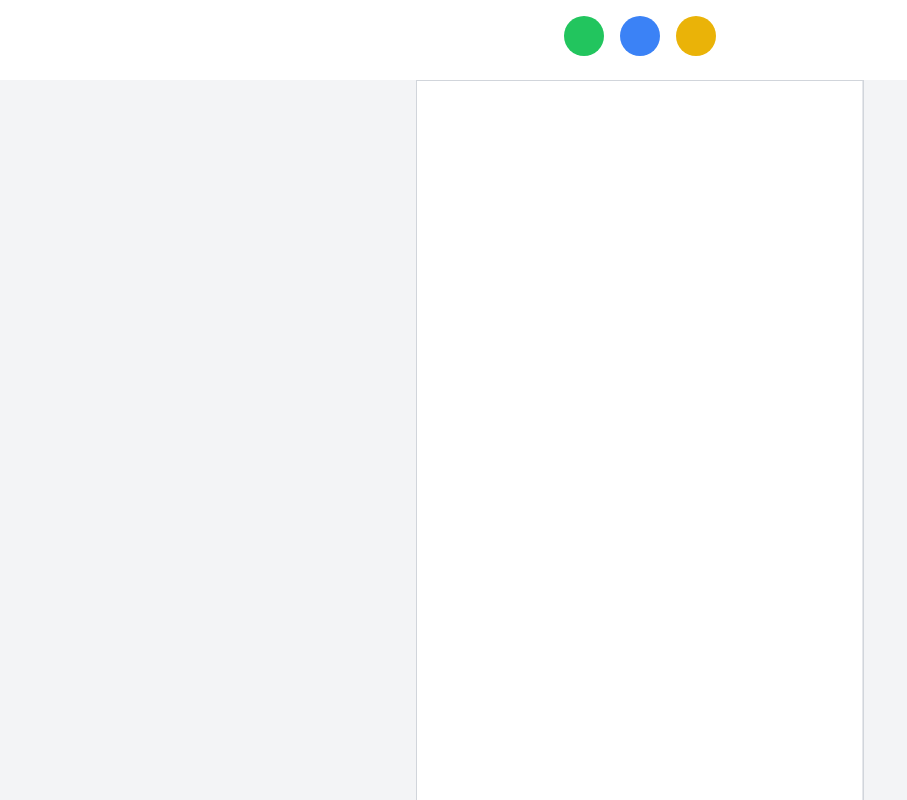
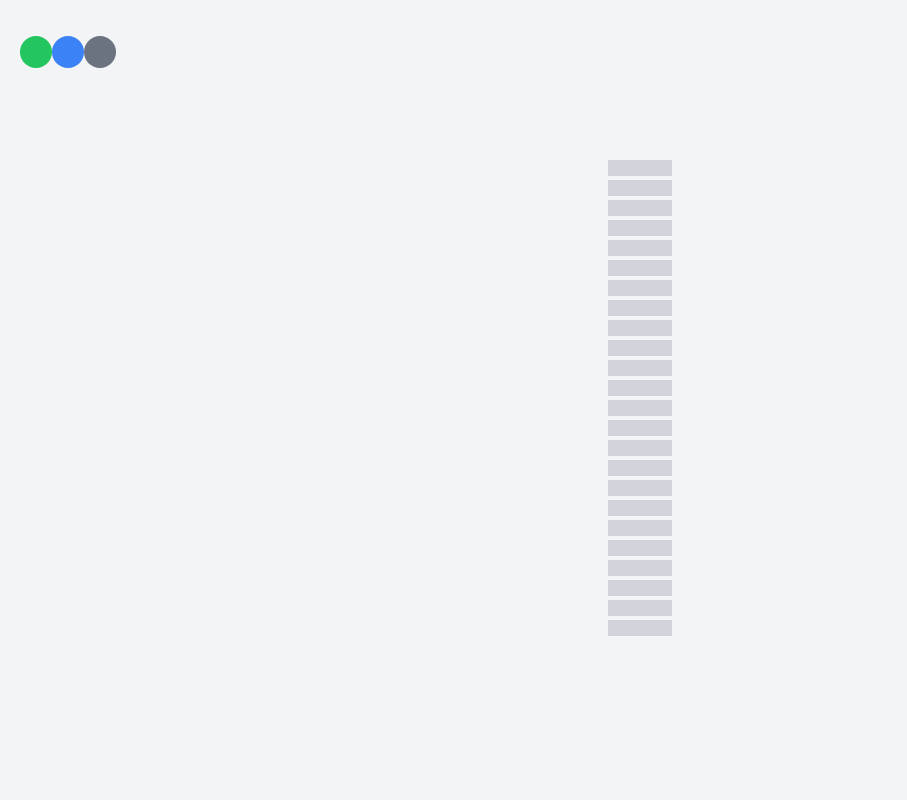
Before and after one commit to adevcorps/time-log-app, a Next.js app: page / in a window 1280 px wide. Shown: the top 800 px of the page, without its empty margins (0-907 px from the left). Built offline with nearby package versions, Linux system fonts and the light colour scheme.

Commit message:
coloring function up

```diff
--- a/app/page.js
+++ b/app/page.js
@@ -1,75 +1,78 @@
 'use client'
 
 import Image from "next/image";
-import { useState, useRef } from "react";
+import { useState } from "react";
 
 export default function Home() {
-  const [activeColor, setActiveColor] = useState(null); // Tracks the active pencil color
-  const isDragging = useRef(false); // Tracks dragging state
-  const timeBarRef = useRef(null);
-  const handleDrag = (e) => {
-    if (!isDragging.current || !activeColor) return;
+  const [activeColor, setActiveColor] = useState("#22c55e"); // Default green
+  const [isDragging, setIsDragging] = useState(false); // Track dragging state
+  const loggerPieces = new Array(24).fill(null); // 24 pieces for example
 
-    const elements = document.elementsFromPoint(
-      e.clientX || e.touches[0]?.clientX,
-      e.clientY || e.touches[0]?.clientY
-    );
-
-    elements.forEach((el) => {
-      if (el.classList.contains("time-segment")) {
-        el.style.backgroundColor = activeColor;
-      }
-    });
+  const handleMouseDown = (index) => {
+    setIsDragging(true);
+    changeColor(index);
   };
 
+  const handleMouseUp = () => {
+    setIsDragging(false);
+  };
 
+  const handleMouseEnter = (index) => {
+    if (isDragging) {
+      changeColor(index);
+    }
+  };
+
+  const changeColor = (index) => {
+    const piece = document.getElementById(`logger-piece-${index}`);
+    if (piece) {
+      piece.style.backgroundColor = activeColor;
+    }
+  };
 
   return (
-     <div className="relative min-h-screen bg-gray-100">
-      {/* Fixed pencil container */}
-      <div className="fixed top-4 left-1/2 transform -translate-x-1/2 flex space-x-4 z-50">
+    <div
+      className="relative min-h-screen bg-gray-100 flex items-center justify-center"
+      onMouseUp={handleMouseUp} // Stop dragging when mouse is released
+      onTouchEnd={handleMouseUp} // Stop dragging for touch
+    >
+      {/* Fixed Pencil Selector */}
+      <div className="absolute top-5 left-5 space-y-4">
         <button
-          className="w-10 h-10 bg-green-500 rounded-full"
-          onClick={() => setActiveColor("green")}
+          className="w-8 h-8 bg-green-500 rounded-full"
+          onClick={() => setActiveColor("#22c55e")}
         />
         <button
-          className="w-10 h-10 bg-blue-500 rounded-full"
-          onClick={() => setActiveColor("blue")}
+          className="w-8 h-8 bg-blue-500 rounded-full"
+          onClick={() => setActiveColor("#3b82f6")}
         />
         <button
-          className="w-10 h-10 bg-yellow-500 rounded-full"
-          onClick={() => setActiveColor("yellow")}
+          className="w-8 h-8 bg-gray-500 rounded-full"
+          onClick={() => setActiveColor("#6b7280")}
         />
       </div>
 
-      {/* Time bar */}
-      <div
-        className="mt-20 mx-auto w-full max-w-md"
-        ref={timeBarRef}
-        onMouseDown={() => (isDragging.current = true)}
-        onMouseUp={() => (isDragging.current = false)}
-        onMouseMove={handleDrag}
-        onTouchStart={() => (isDragging.current = true)}
-        onTouchEnd={() => (isDragging.current = false)}
-        onTouchMove={handleDrag}
-      >
-        <div className="grid grid-cols-24 border border-gray-300">
-          {Array.from({ length: 24 }).map((_, idx) => (
-            <div
-              key={idx}
-              className="time-segment h-10 border-r border-gray-200"
-              style={{ backgroundColor: "white" }}
-            ></div>
-          ))}
-        </div>
-      </div>
-
-      {/* Scrollable content */}
-      <div className="mt-10 text-center text-gray-600">
-        {Array.from({ length: 20 }).map((_, idx) => (
-          <p key={idx} className="mb-4">
-            Scrollable content line {idx + 1}.
-          </p>
+      {/* Time Logger Bar */}
+      <div className="flex flex-col items-center">
+        {loggerPieces.map((_, index) => (
+          <div
+            key={index}
+            id={`logger-piece-${index}`}
+            className="w-16 h-4 bg-gray-300 mb-1 cursor-pointer"
+            onMouseDown={() => handleMouseDown(index)} // Start dragging
+            onMouseEnter={() => handleMouseEnter(index)} // Change color while dragging
+            onTouchStart={() => handleMouseDown(index)} // Touch support
+            onTouchMove={(e) => {
+              const element = document.elementFromPoint(
+                e.touches[0].clientX,
+                e.touches[0].clientY
+              );
+              if (element && element.id.includes("logger-piece-")) {
+                const touchIndex = parseInt(element.id.split("-").pop());
+                handleMouseEnter(touchIndex);
+              }
+            }} // Change color for touch drag
+          />
         ))}
       </div>
     </div>
```
